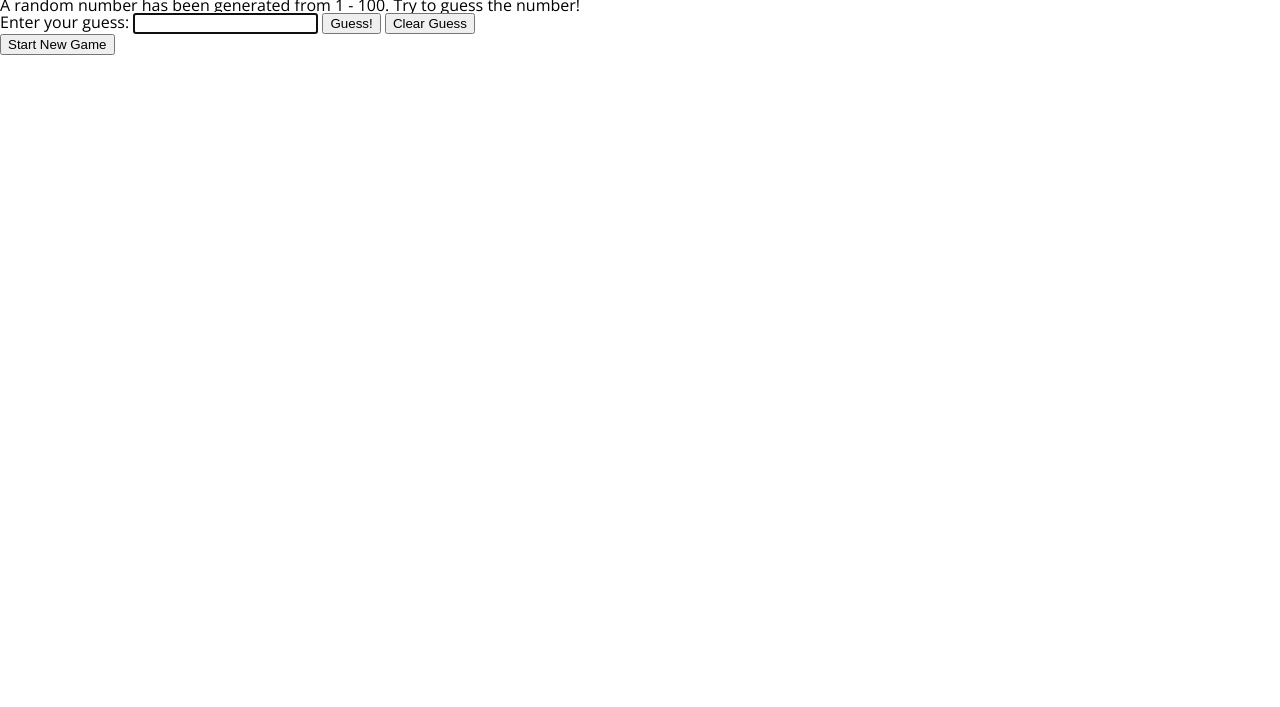
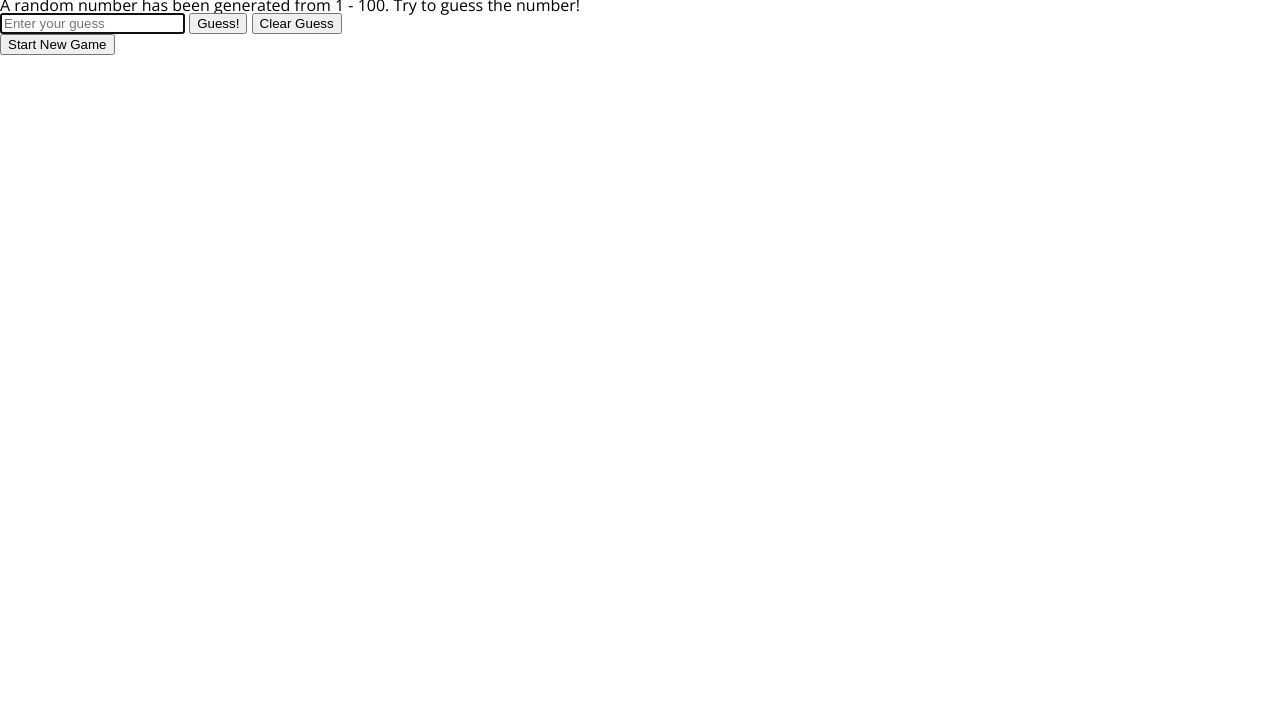
Before and after one commit to KathleenScriver/number_guesser, a plain HTML site: page index.html in a window 1280 px wide. Shown: the part 93-800 px from the top of the page. Drawn offline with nearby package versions, Linux system fonts and the light colour scheme.

Commit message:
Removes label, adds placeholder

```diff
--- a/index.html
+++ b/index.html
@@ -15,8 +15,7 @@
     <div>
       <h6>A random number has been generated from 1 - 100. Try to guess the number!</h6>
       <form>
-        <label>Enter your guess: </label>
-        <input type='text' class='userGuess' pattern='[1-9]|[1-9][0-9]|[100]'>
+        <input type='text' class='userGuess' pattern='[1-9]|[1-9][0-9]|[100]' placeholder="Enter your guess">
         <input type='submit' value='Guess!' class='guessSubmit'>
         <button class='clearGuess' type='reset'>Clear Guess</button>
       </form>
```
